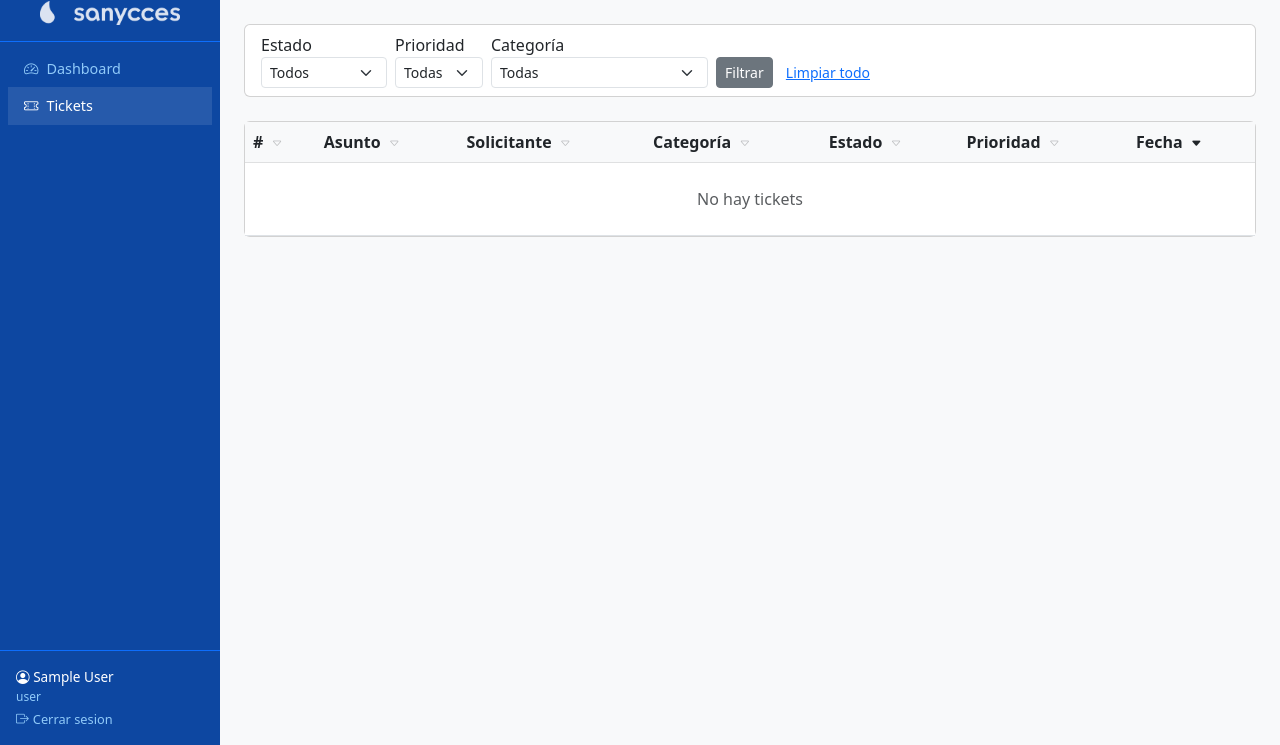
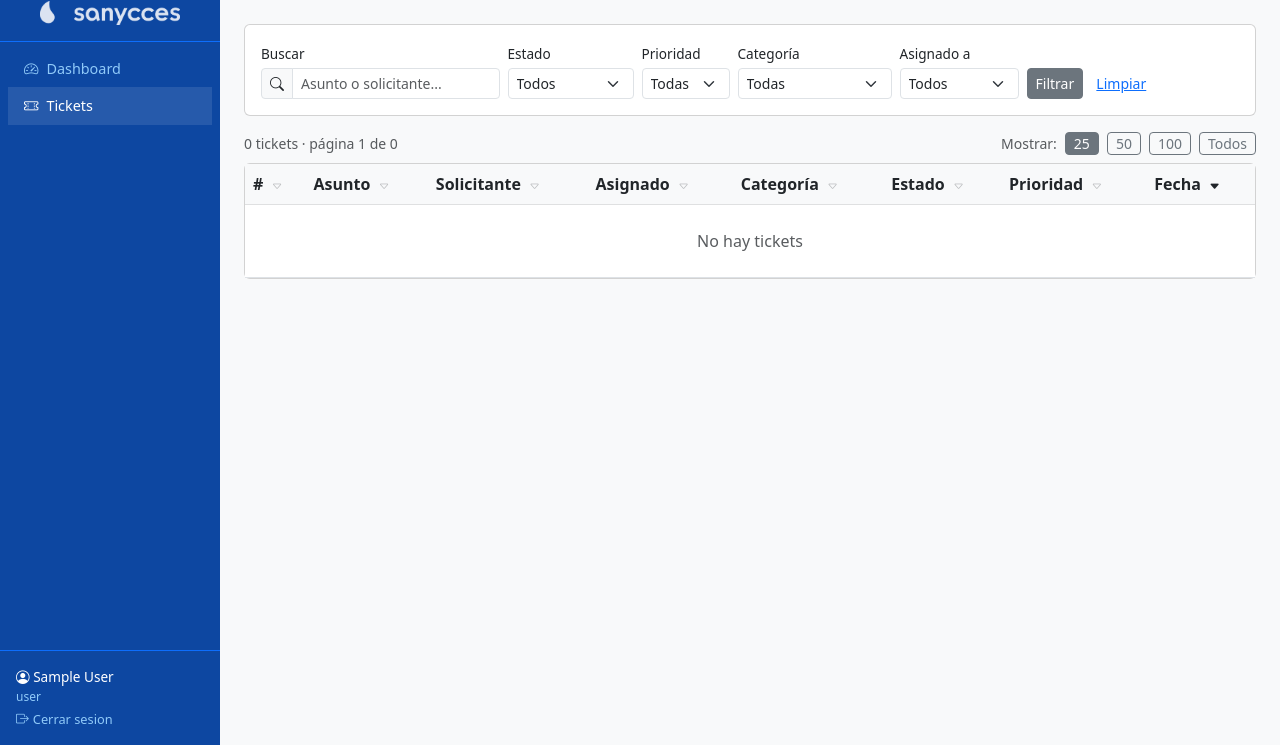
Before and after one commit to JCPSanycces/HelpdeskSany, a Flask app: page /tickets/ in a window 1280 px wide. Shown: the part 55-800 px from the top of the page. Run offline with Flask 3, Linux system fonts and the light colour scheme; the visitor is signed in with stand-in values (Sample User, id 1); data comes from the database, SQL or seed files in the repository; data that the repository does not hold is empty.

Commit message:
Lista de tickets: mostrar Asignado y añadirlo al filtro, añadir buscador y paginación

```diff
--- a/app/routes/tickets.py
+++ b/app/routes/tickets.py
@@ -35,13 +35,17 @@ def _get_participantes(ticket_id):
 @tickets_bp.route('/')
 @login_required
 def list_tickets():
-    status   = request.args.get('status', '')
-    priority = request.args.get('priority', '')
-    category = request.args.get('category', '')
-    sort     = request.args.get('sort', 'created_at')
-    order    = request.args.get('order', 'desc')
+    status     = request.args.get('status', '')
+    priority   = request.args.get('priority', '')
+    category   = request.args.get('category', '')
+    assigned   = request.args.get('assigned', '')
+    search     = request.args.get('search', '').strip()
+    sort       = request.args.get('sort', 'created_at')
+    order      = request.args.get('order', 'desc')
+    per_page   = request.args.get('per_page', '25')
+    page       = request.args.get('page', 1, type=int)
 
-    if current_user.is_agent():  # admin y agent ven todos
+    if current_user.is_agent():
         query = Ticket.query
     else:
         tickets_participante = db.session.query(TicketParticipant.ticket_id)\
@@ -59,12 +63,34 @@ def list_tickets():
         query = query.filter_by(priority=priority)
     if category:
         query = query.filter_by(category=category)
+    if assigned == 'none':
+        query = query.filter(Ticket.assigned_to == None)
+    elif assigned:
+        query = query.filter(Ticket.assigned_to == int(assigned))
 
-    # Ordenación por solicitante requiere join con User
+    if search:
+        # Join con User para buscar por nombre del solicitante
+        query = query.join(User, Ticket.created_by == User.id)\
+            .filter(
+                db.or_(
+                    Ticket.title.ilike(f'%{search}%'),
+                    User.name.ilike(f'%{search}%'),
+                    User.email.ilike(f'%{search}%'),
+                )
+            )
+
+    # Ordenación
     if sort == 'solicitante':
-        query = query.join(User, Ticket.created_by == User.id)
+        if not search:  # evitar doble join si ya hicimos el join de búsqueda
+            query = query.join(User, Ticket.created_by == User.id)
         query = query.order_by(
             User.name.asc() if order == 'asc' else User.name.desc()
+        )
+    elif sort == 'assigned':
+        AgentUser = db.aliased(User)
+        query = query.outerjoin(AgentUser, Ticket.assigned_to == AgentUser.id)
+        query = query.order_by(
+            AgentUser.name.asc() if order == 'asc' else AgentUser.name.desc()
         )
     else:
         sort_map = {
@@ -80,10 +106,36 @@ def list_tickets():
             sort_col.asc() if order == 'asc' else sort_col.desc()
         )
 
-    tickets = query.all()
-    return render_template('tickets/list.html', tickets=tickets,
-                           status=status, priority=priority, category=category,
-                           sort=sort, order=order)
+    # Paginación
+    if per_page == 'all':
+        tickets    = query.all()
+        pagination = None
+        total      = len(tickets)
+    else:
+        per_page_int = int(per_page) if per_page in ('25', '50', '100') else 25
+        pagination   = query.paginate(page=page, per_page=per_page_int, error_out=False)
+        tickets      = pagination.items
+        total        = pagination.total
+
+    # Agentes disponibles para el filtro de asignado
+    agentes = User.query.filter(
+        User.role.in_(['admin', 'agent']), User.active == True
+    ).order_by(User.name).all()
+
+    return render_template('tickets/list.html',
+        tickets=tickets,
+        pagination=pagination,
+        total=total,
+        status=status,
+        priority=priority,
+        category=category,
+        assigned=assigned,
+        search=search,
+        sort=sort,
+        order=order,
+        per_page=per_page,
+        agentes=agentes,
+    )
 
 
 @tickets_bp.route('/new', methods=['GET', 'POST'])
--- a/app/templates/tickets/list.html
+++ b/app/templates/tickets/list.html
@@ -6,6 +6,7 @@
 {% macro sort_url(col) %}
   {{ url_for('tickets.list_tickets',
      status=status, priority=priority, category=category,
+     assigned=assigned, search=search, per_page=per_page,
      sort=col,
      order='asc' if (sort == col and order == 'desc') else 'desc') }}
 {% endmacro %}
@@ -29,25 +30,41 @@
   </a>
 </div>
 
-<!-- Filtros -->
-<div class="card mb-4">
-  <div class="card-body py-2">
-    <form class="row g-2 align-items-end" id="form-filtros">
+<!-- Filtros y buscador -->
+<div class="card mb-3">
+  <div class="card-body py-3">
+    <form class="row g-2 align-items-end" method="GET"
+          action="{{ url_for('tickets.list_tickets') }}" id="form-filtros">
+
+      <!-- Buscador -->
+      <div class="col-md-3">
+        <label class="form-label mb-1" style="font-size:.85rem">Buscar</label>
+        <div class="input-group input-group-sm">
+          <span class="input-group-text"><i class="bi bi-search"></i></span>
+          <input type="text" name="search" class="form-control"
+                 placeholder="Asunto o solicitante..."
+                 value="{{ search }}">
+        </div>
+      </div>
+
+      <!-- Estado -->
       <div class="col-auto">
-        <label class="form-label mb-0">Estado</label>
+        <label class="form-label mb-1" style="font-size:.85rem">Estado</label>
         <select name="status" class="form-select form-select-sm">
           <option value="">Todos</option>
           <option value="open"        {% if status=='open' %}selected{% endif %}>Abierto</option>
           <option value="in_progress" {% if status=='in_progress' %}selected{% endif %}>En progreso</option>
           <option value="pending"     {% if status=='pending' %}selected{% endif %}>Pendiente</option>
-          <option value="validation" {% if status=='validation' %}selected{% endif %}>Validación</option>
-          <option value="blocked"    {% if status=='blocked' %}selected{% endif %}>Bloqueado</option>
+          <option value="validation"  {% if status=='validation' %}selected{% endif %}>Validación</option>
+          <option value="blocked"     {% if status=='blocked' %}selected{% endif %}>Bloqueado</option>
           <option value="resolved"    {% if status=='resolved' %}selected{% endif %}>Resuelto</option>
           <option value="closed"      {% if status=='closed' %}selected{% endif %}>Cerrado</option>
         </select>
       </div>
+
+      <!-- Prioridad -->
       <div class="col-auto">
-        <label class="form-label mb-0">Prioridad</label>
+        <label class="form-label mb-1" style="font-size:.85rem">Prioridad</label>
         <select name="priority" class="form-select form-select-sm">
           <option value="">Todas</option>
           <option value="critical" {% if priority=='critical' %}selected{% endif %}>Crítica</option>
@@ -56,8 +73,10 @@
           <option value="low"      {% if priority=='low' %}selected{% endif %}>Baja</option>
         </select>
       </div>
+
+      <!-- Categoría -->
       <div class="col-auto">
-        <label class="form-label mb-0">Categoría</label>
+        <label class="form-label mb-1" style="font-size:.85rem">Categoría</label>
         <select name="category" class="form-select form-select-sm">
           <option value="">Todas</option>
           <option value="Sage X3"          {% if category=='Sage X3' %}selected{% endif %}>Sage X3</option>
@@ -65,44 +84,67 @@
           <option value="Hardware"         {% if category=='Hardware' %}selected{% endif %}>Hardware</option>
           <option value="Redes e internet" {% if category=='Redes e internet' %}selected{% endif %}>Redes e internet</option>
           <option value="EDI"              {% if category=='EDI' %}selected{% endif %}>EDI</option>
-		  <option value="Analisis de datos/PowerBI" {% if category=='Analisis de datos/PowerBI' %}selected{% endif %}>Analisis de datos/PowerBI</option>
         </select>
       </div>
-      <!-- Campos ocultos para conservar la ordenación al filtrar -->
+
+      <!-- Asignado -->
+      <div class="col-auto">
+        <label class="form-label mb-1" style="font-size:.85rem">Asignado a</label>
+        <select name="assigned" class="form-select form-select-sm">
+          <option value="">Todos</option>
+          <option value="none" {% if assigned=='none' %}selected{% endif %}>Sin asignar</option>
+          {% for a in agentes %}
+          <option value="{{ a.id }}" {% if assigned==a.id|string %}selected{% endif %}>
+            {{ a.name }}
+          </option>
+          {% endfor %}
+        </select>
+      </div>
+
+      <!-- Campos ocultos para conservar ordenación -->
       <input type="hidden" name="sort"  value="{{ sort }}">
       <input type="hidden" name="order" value="{{ order }}">
+      <input type="hidden" name="per_page" value="{{ per_page }}">
+
       <div class="col-auto">
         <button type="submit" class="btn btn-secondary btn-sm">Filtrar</button>
-        <a href="{{ url_for('tickets.list_tickets') }}" class="btn btn-link btn-sm">Limpiar todo</a>
+        <a href="{{ url_for('tickets.list_tickets') }}" class="btn btn-link btn-sm">Limpiar</a>
       </div>
     </form>
   </div>
 </div>
 
-<!-- Indicador de ordenación activa + botón cancelar -->
-{% if sort and sort != 'created_at' or order == 'asc' %}
-<div class="mb-2 d-flex align-items-center gap-2">
-  <small class="text-muted">
-    Ordenado por
-    <strong>
-      {% if sort == 'ticket_id' %}#
-      {% elif sort == 'title' %}Asunto
-      {% elif sort == 'solicitante' %}Solicitante
-      {% elif sort == 'category' %}Categoría
-      {% elif sort == 'status' %}Estado
-      {% elif sort == 'priority' %}Prioridad
-      {% elif sort == 'created_at' %}Fecha
-      {% endif %}
-    </strong>
-    ({{ 'ascendente' if order == 'asc' else 'descendente' }})
-  </small>
-  <a href="{{ url_for('tickets.list_tickets', status=status, priority=priority, category=category) }}"
-     class="btn btn-sm btn-outline-secondary py-0">
-    <i class="bi bi-x-lg"></i> Cancelar ordenación
-  </a>
+<!-- Barra inferior: resultado + cancelar ordenación + paginación -->
+<div class="d-flex justify-content-between align-items-center mb-2 flex-wrap gap-2">
+  <div class="d-flex align-items-center gap-3">
+    <small class="text-muted">
+      {{ total }} ticket{{ 's' if total != 1 else '' }}
+      {% if pagination %} · página {{ pagination.page }} de {{ pagination.pages }}{% endif %}
+    </small>
+    {% if sort and (sort != 'created_at' or order == 'asc') %}
+    <a href="{{ url_for('tickets.list_tickets', status=status, priority=priority,
+               category=category, assigned=assigned, search=search, per_page=per_page) }}"
+       class="btn btn-sm btn-outline-secondary py-0">
+      <i class="bi bi-x-lg"></i> Cancelar ordenación
+    </a>
+    {% endif %}
+  </div>
+
+  <!-- Selector de registros por página -->
+  <div class="d-flex align-items-center gap-2">
+    <small class="text-muted">Mostrar:</small>
+    {% for pp in ['25', '50', '100', 'all'] %}
+    <a href="{{ url_for('tickets.list_tickets', status=status, priority=priority,
+               category=category, assigned=assigned, search=search,
+               sort=sort, order=order, per_page=pp, page=1) }}"
+       class="btn btn-sm {% if per_page == pp %}btn-secondary{% else %}btn-outline-secondary{% endif %} py-0 px-2">
+      {{ 'Todos' if pp == 'all' else pp }}
+    </a>
+    {% endfor %}
+  </div>
 </div>
-{% endif %}
 
+<!-- Tabla -->
 <div class="card">
   <div class="table-responsive">
     <table class="table table-hover mb-0">
@@ -121,6 +163,11 @@
           <th>
             <a href="{{ sort_url('solicitante') }}" class="text-decoration-none text-dark">
               Solicitante {{ sort_icon('solicitante') }}
+            </a>
+          </th>
+          <th>
+            <a href="{{ sort_url('assigned') }}" class="text-decoration-none text-dark">
+              Asignado {{ sort_icon('assigned') }}
             </a>
           </th>
           <th>
@@ -153,6 +200,7 @@
           <td class="text-muted" style="font-size:.85rem">{{ t.ticket_id }}</td>
           <td>{{ t.title }}</td>
           <td>{{ t.solicitante.name if t.solicitante else '-' }}</td>
+          <td>{{ t.agente.name if t.agente else '<span class="text-muted">Sin asignar</span>' | safe }}</td>
           <td>{{ t.category or '-' }}</td>
           <td><span class="badge badge-{{ t.status }}">{{ t.status_label() }}</span></td>
           <td>{{ t.priority_label() }}</td>
@@ -161,7 +209,7 @@
           <td onclick="event.stopPropagation()">
             <form method="POST"
                   action="{{ url_for('tickets.delete_ticket', ticket_id=t.ticket_id) }}"
-                  onsubmit="return confirm('¿Eliminar el ticket {{ t.ticket_id }}? Esta acción no se puede deshacer.')">
+                  onsubmit="return confirm('¿Eliminar el ticket {{ t.ticket_id }}?')">
               <button type="submit" class="btn btn-sm btn-outline-danger">
                 <i class="bi bi-trash"></i>
               </button>
@@ -171,7 +219,7 @@
         </tr>
         {% else %}
         <tr>
-          <td colspan="{% if current_user.is_admin() %}8{% else %}7{% endif %}"
+          <td colspan="{% if current_user.is_admin() %}9{% else %}8{% endif %}"
               class="text-center py-4 text-muted">No hay tickets</td>
         </tr>
         {% endfor %}
@@ -180,4 +228,44 @@
   </div>
 </div>
 
+<!-- Paginación -->
+{% if pagination and pagination.pages > 1 %}
+<nav class="mt-3">
+  <ul class="pagination pagination-sm justify-content-center mb-0">
+
+    <li class="page-item {% if not pagination.has_prev %}disabled{% endif %}">
+      <a class="page-link" href="{{ url_for('tickets.list_tickets',
+         status=status, priority=priority, category=category,
+         assigned=assigned, search=search, sort=sort, order=order,
+         per_page=per_page, page=pagination.prev_num) }}">
+        <i class="bi bi-chevron-left"></i>
+      </a>
+    </li>
+
+    {% for p in pagination.iter_pages(left_edge=1, right_edge=1, left_current=2, right_current=2) %}
+      {% if p %}
+      <li class="page-item {% if p == pagination.page %}active{% endif %}">
+        <a class="page-link" href="{{ url_for('tickets.list_tickets',
+           status=status, priority=priority, category=category,
+           assigned=assigned, search=search, sort=sort, order=order,
+           per_page=per_page, page=p) }}">{{ p }}</a>
+      </li>
+      {% else %}
+      <li class="page-item disabled"><span class="page-link">…</span></li>
+      {% endif %}
+    {% endfor %}
+
+    <li class="page-item {% if not pagination.has_next %}disabled{% endif %}">
+      <a class="page-link" href="{{ url_for('tickets.list_tickets',
+         status=status, priority=priority, category=category,
+         assigned=assigned, search=search, sort=sort, order=order,
+         per_page=per_page, page=pagination.next_num) }}">
+        <i class="bi bi-chevron-right"></i>
+      </a>
+    </li>
+
+  </ul>
+</nav>
+{% endif %}
+
 {% endblock %}
```
